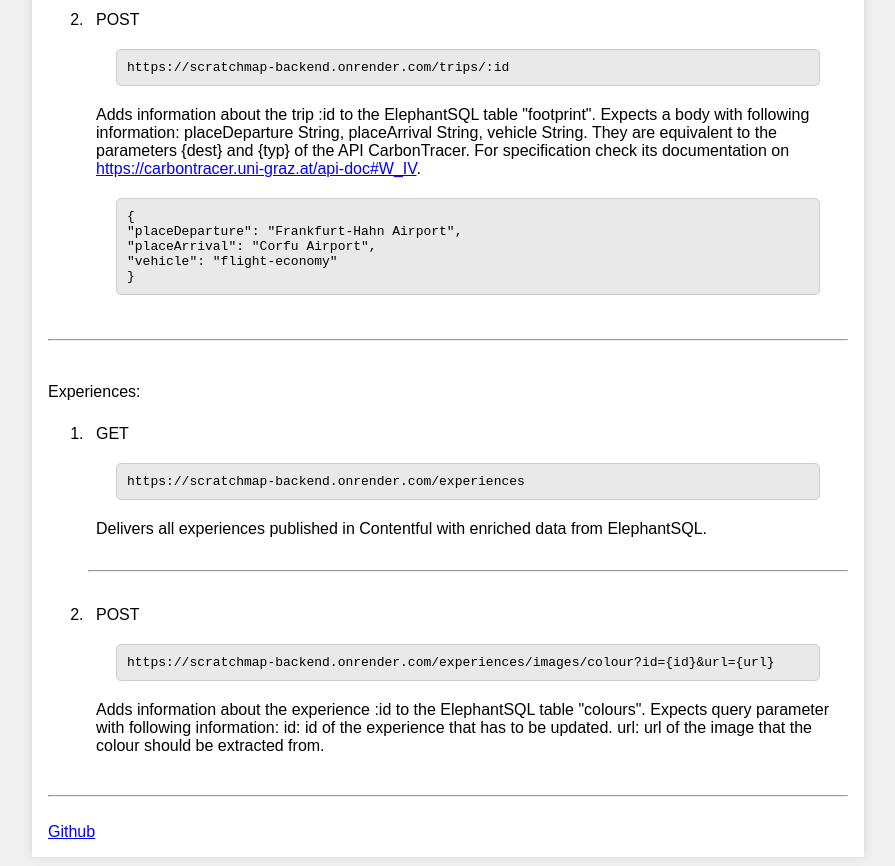
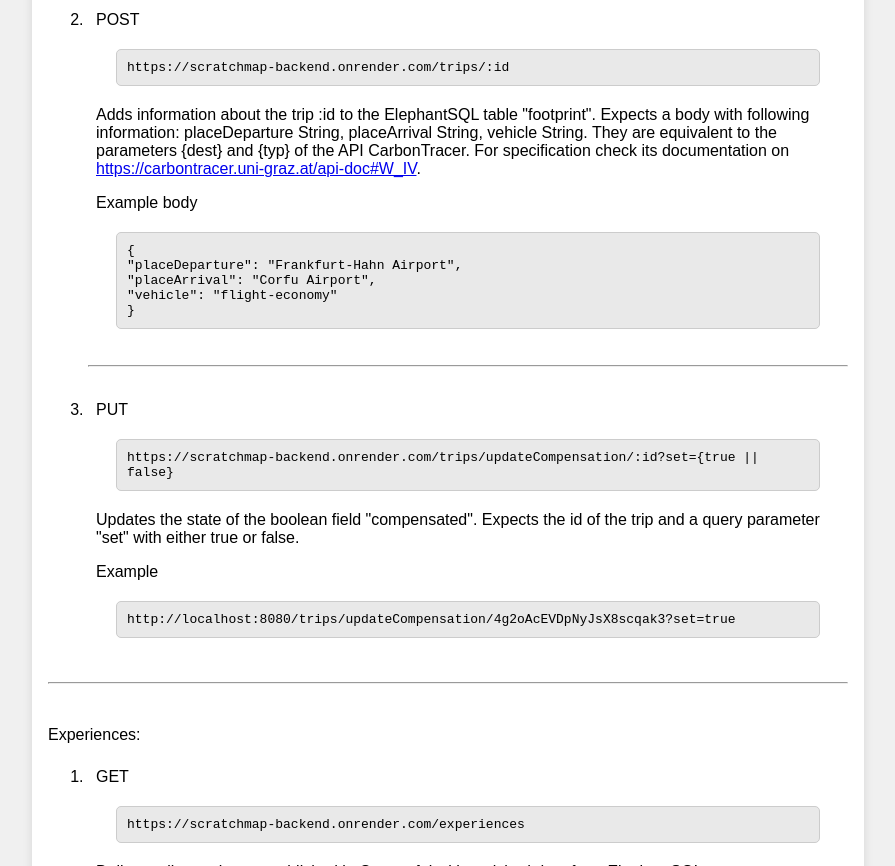
Before and after one commit to Endalokin/scratchmap_backend, a website: page index.html in a window 1280 px wide. Shown: the part 651-1517 px from the top of the page, without its empty margins (192-1087 px from the left). Drawn offline with Linux system fonts and the light colour scheme.

Commit message:
finalized updateCompensation route and updated documentation

```diff
--- a/index.html
+++ b/index.html
@@ -88,12 +88,27 @@
                     check its documentation on <a href="https://carbontracer.uni-graz.at/api-doc#W_IV"
                         target="_blank">https://carbontracer.uni-graz.at/api-doc#W_IV</a>.
                 </p>
+                <span>Example body</span>
                 <code>
                     {<br />
                     "placeDeparture": "Frankfurt-Hahn Airport",<br />
                     "placeArrival": "Corfu Airport",<br />
                     "vehicle": "flight-economy"<br />
                   }
+                </code>
+            </li>
+            <hr />
+            <br />
+            <li>
+                <span>PUT</span>
+                <code>https://scratchmap-backend.onrender.com/trips/updateCompensation/:id?set={true || false}</code>
+                <p>
+                    Updates the state of the boolean field "compensated".
+                    Expects the id of the trip and a query parameter "set" with either true or false.
+                </p>
+                <span>Example</span>
+                <code>
+                    http://localhost:8080/trips/updateCompensation/4g2oAcEVDpNyJsX8scqak3?set=true
                 </code>
             </li>
         </ol>
--- a/src/controller/trip_controller.js
+++ b/src/controller/trip_controller.js
@@ -95,13 +95,12 @@ export const tripController = {
     getFootprintFromCarbonTracer(req.query, res);
   },
   updateCompensation: async (req, res) => {
-    const queryString = `UPDATE footprint set compensated = ${req.query.set} where travelid = ${req.params.id}`;
     pool
       .query("UPDATE footprint SET compensated=$1 WHERE travelid=$2", [
         req.query.set,
         req.params.id,
       ])
-      .then((data) => res.status(201).json(data))
+      .then((data) => res.status(201).json({msg: "Complete", command: data.command, rowCount: data.rowCount }))
       .catch((err) => res.json({ msg: "transfer in db failed", err }));
   },
 };
```
